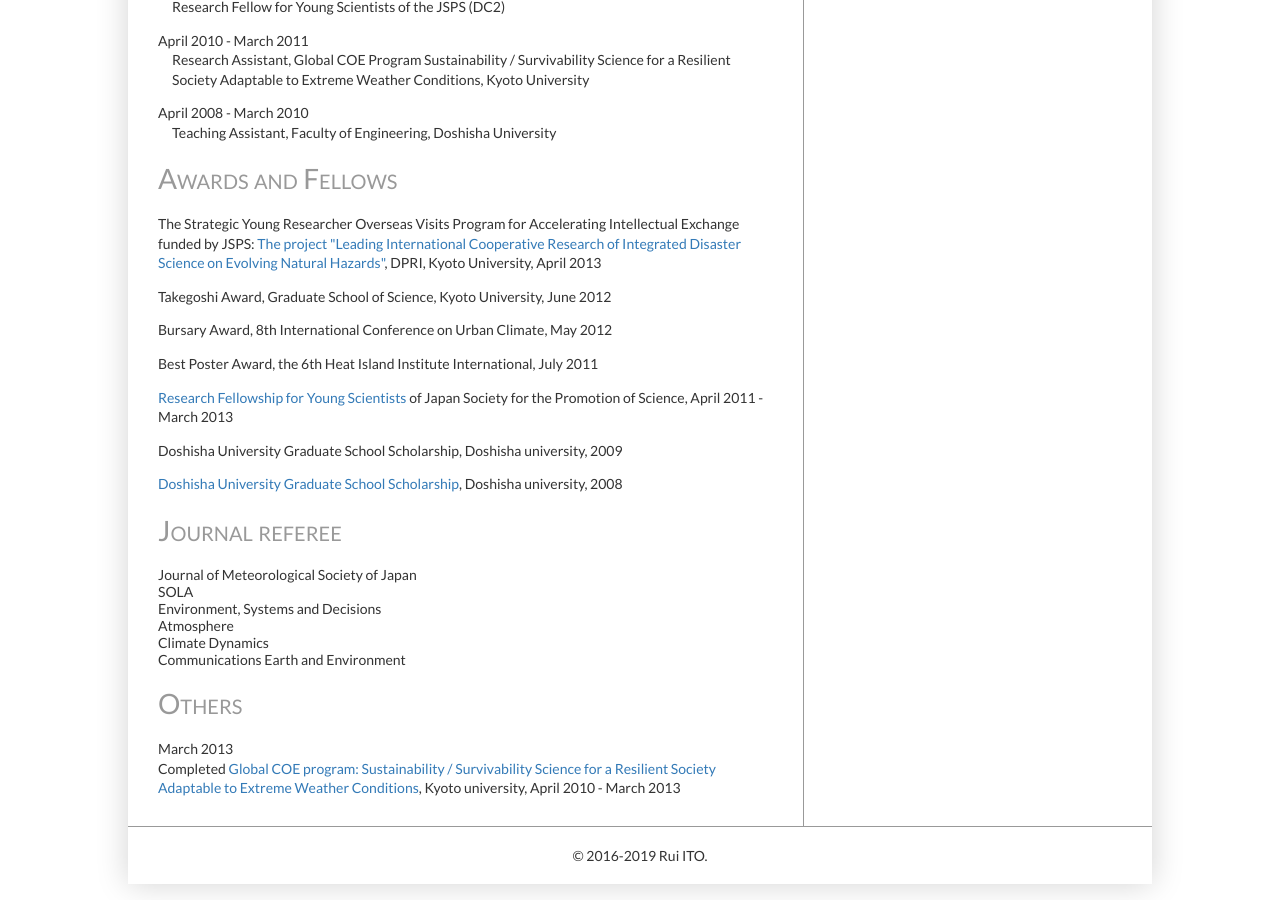
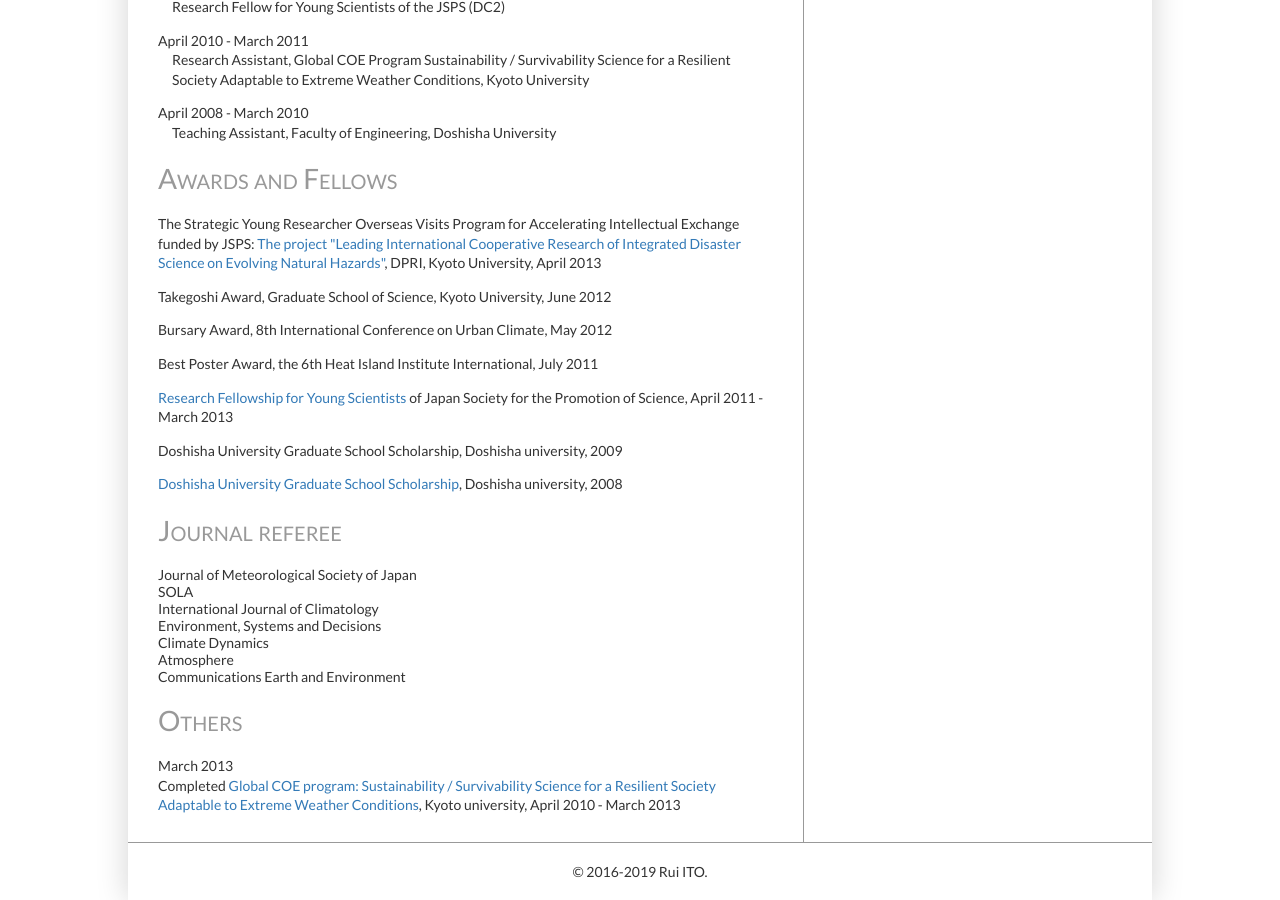
Before and after one commit to rui-climbiz/rui-climbiz.github.io, a Jekyll site: the page built from about.html, in a window 1280 px wide and 900 px high, scrolled down 845 px. Built offline with Jekyll 4.4.1, drawn with Linux system fonts in a browser that asks for light colours.

Commit message:
Update about.html

```diff
--- a/about.html
+++ b/about.html
@@ -49,9 +49,10 @@
 <h1>Journal referee</h1>
 Journal of Meteorological Society of Japan <br />
 SOLA <br />
+International Journal of Climatology <br />
 Environment, Systems and Decisions <br />
+Climate Dynamics <br />
 Atmosphere <br />
-Climate Dynamics <br />
 Communications Earth and Environment <br />
 
 <h1>Others</h1>
```
